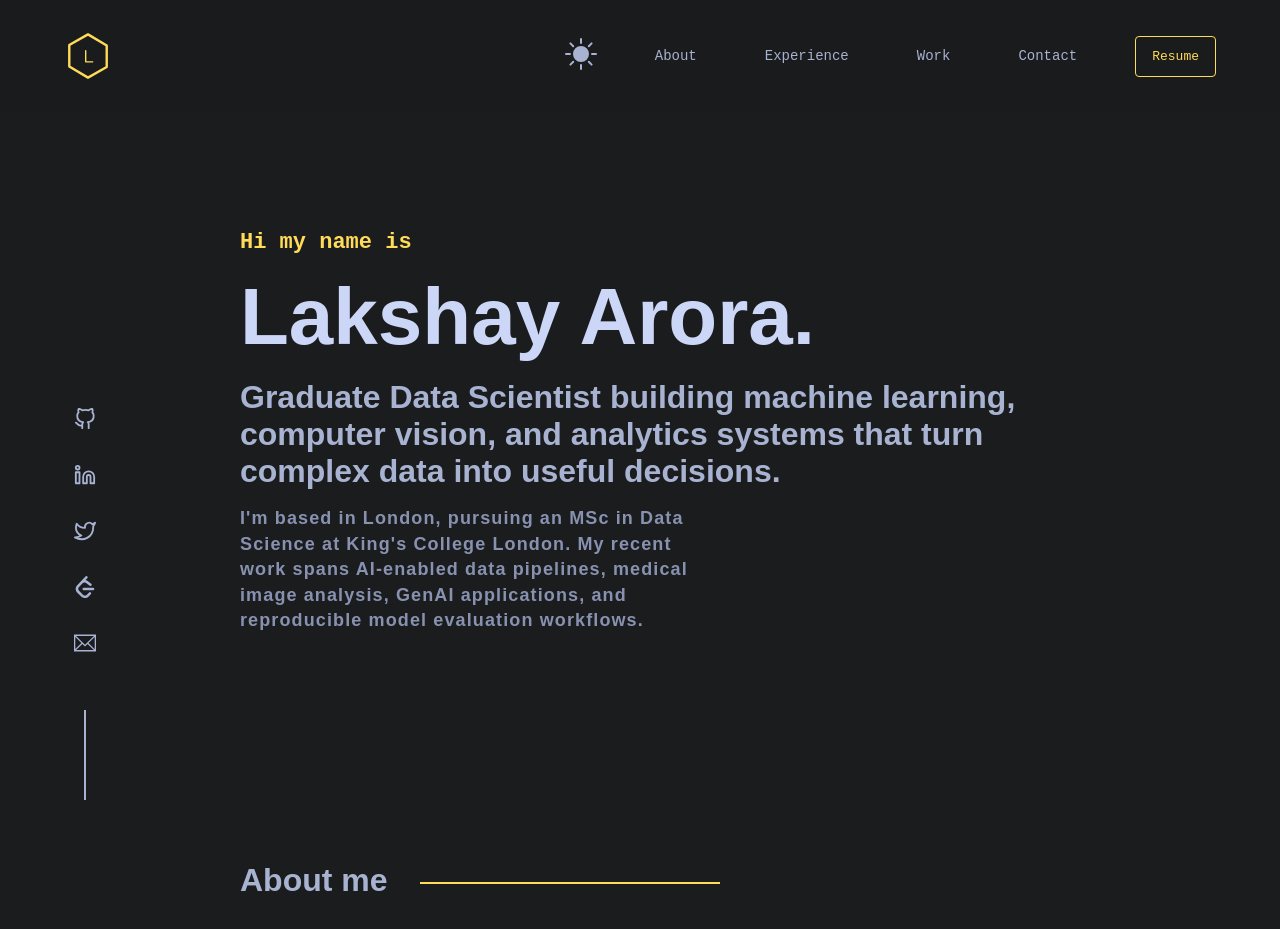
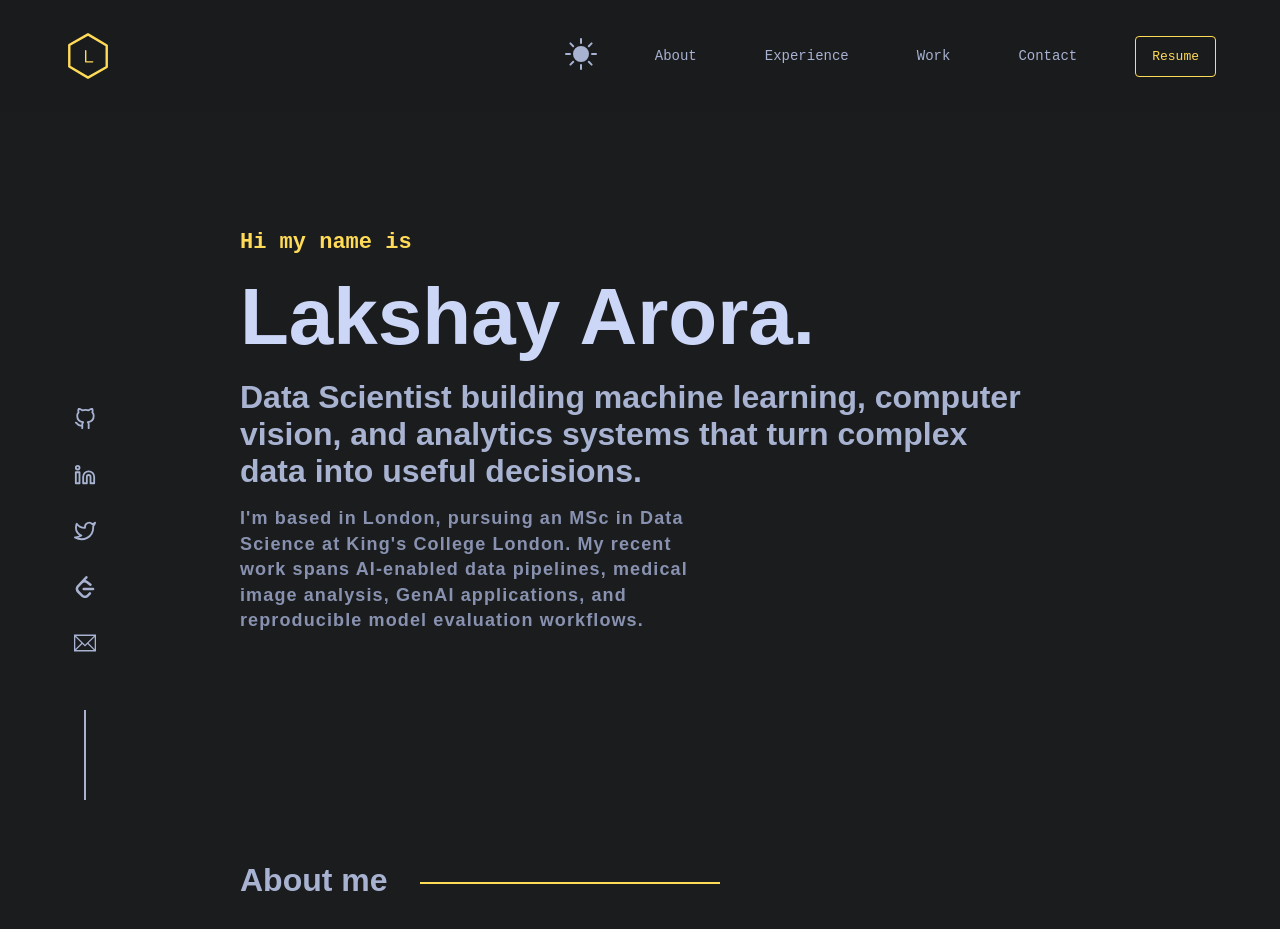
Before and after one commit to Lakshay-a/portfolio, a Next.js app: page / in a window 1280 px wide. Shown: the top 929 px of the page. Built offline with nearby package versions, Linux system fonts and the light colour scheme.

Commit message:
update node version and experience

```diff
--- a/package.json
+++ b/package.json
@@ -2,6 +2,9 @@
   "name": "portfolio",
   "version": "0.1.0",
   "private": true,
+  "engines": {
+    "node": "24.x"
+  },
   "scripts": {
     "dev": "next dev",
     "build": "next build",
--- a/src/sections/About.js
+++ b/src/sections/About.js
@@ -21,7 +21,7 @@ function About() {
             <div className="about-grid">
                 <div className="about-grid-info">
                     <p className="about-grid-info-text">
-                    Hello, I&apos;m Lakshay Arora, a <span className="imp">Graduate Data Scientist</span> based in London and currently pursuing an MSc in Data Science at <span className="imp">King&apos;s College London</span>. I work at the intersection of machine learning, analytics, and software engineering.
+                    Hello, I&apos;m Lakshay Arora, a <span className="imp">Data Scientist</span> based in London and currently pursuing an MSc in Data Science at <span className="imp">King&apos;s College London</span>. I work at the intersection of machine learning, analytics, and software engineering.
                     </p>
                     <p className="about-grid-info-text">
                     My recent experience includes building <span className="imp">computer vision</span> and sensor-data pipelines at IIT Delhi, developing healthcare machine learning workflows at MAIT, and turning noisy real-world data into structured outputs for evaluation, reporting, and decision support.
--- a/src/sections/Experience.js
+++ b/src/sections/Experience.js
@@ -59,7 +59,8 @@ function Experience() {
             start: 'Apr 2023',
             end: 'Jul 2023',
             shortDescription: [
-                "Maintained a public-facing website and content workflow for the NGO, coordinating across teams to keep reporting accurate and timely.",
+                "Developed a public-facing product platform using React, REST APIs, Git, Sanity CMS, and cloud hosting, supporting content workflows, backend integrations, and documented delivery.",
+                "Collaborated in a 10+ member multidisciplinary team across UI/UX, content, social media, photography, and engineering.",
             ],
         },
     ];
--- a/src/sections/Intro.js
+++ b/src/sections/Intro.js
@@ -33,7 +33,7 @@ function Intro() {
           ease: "easeInOut",
           delay: 1.1,
         }}>
-        Graduate Data Scientist building machine learning, computer vision, and analytics systems that turn complex data into useful decisions.
+        Data Scientist building machine learning, computer vision, and analytics systems that turn complex data into useful decisions.
       </motion.h3>
       <motion.p className="intro-text"
         initial={{ opacity: 0, y: 5 }}
```
Also changed, not shown: 1 other file (tests, documents, lock files or other folders).
